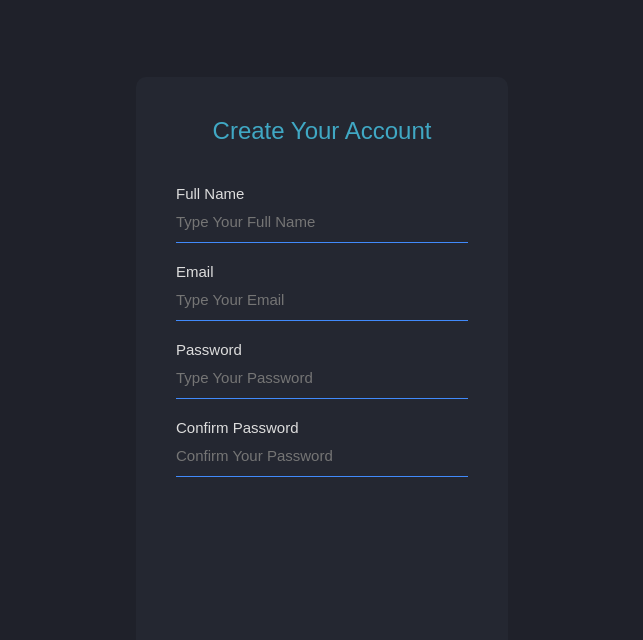
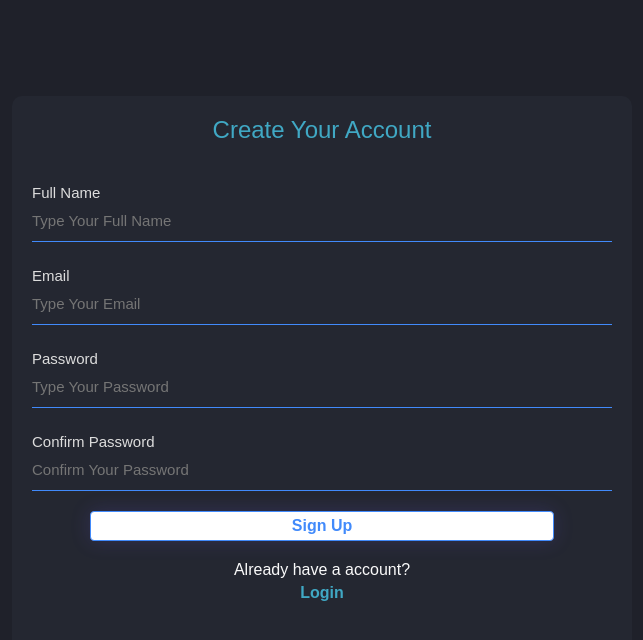
Before and after one commit to rafamenemont/projeto-integrador-2, a React (Create React App) app: page /SignUp in a window 1280 px wide. Shown: the top 640 px of the page, without its empty margins (318-961 px from the left). Built offline with nearby package versions, Linux system fonts and the light colour scheme.

Commit message:
Add: Tela de SignUp

```diff
--- a/src/Components/FormComponents/Button.tsx
+++ b/src/Components/FormComponents/ButtonForm.tsx
@@ -6,13 +6,13 @@ interface Props {
     type?: "submit" | "button";
 }
 
-function Button(props: Props) {
+function ButtonForm(props: Props) {
     return (
         <ButtonLogin type={props.type}>{props.name}</ButtonLogin>
     )
 }
 
-export default Button
+export default ButtonForm
 
 const ButtonLogin = styled.button`
     cursor: pointer;
--- a/src/Components/FormComponents/ButtonsSocial.tsx
+++ b/src/Components/FormComponents/ButtonsSocial.tsx
@@ -2,7 +2,7 @@ import React from 'react'
 import styled from 'styled-components';
 
 interface Props {
-    name: any;
+    name: JSX.Element;
     onclick: any;
     backgroundColor: string;
   }
--- a/src/Components/FormComponents/Input.tsx
+++ b/src/Components/FormComponents/Input.tsx
@@ -8,23 +8,27 @@ interface Props {
   type: string;
   value: string;
   error?: string;
+  id:string;
 }
 
-function Input({labelName, onChange, place, type, value, error="" }: Props) {
+function Input({ id,labelName, onChange, place, type, value, error = "" }: Props) {
   return (
     <InputContainer>
-      <label htmlFor={labelName}>
-        {labelName}
-      </label>
+      <div>
+        <label htmlFor={labelName}>
+          {labelName}
+        </label>
+        {error && <span>{error}</span>}
+      </div>
       <input
+        autoComplete='off'
         defaultValue={value}
-        name={labelName}
+        name={id}
         type={type}
         onChange={onChange}
-        id={labelName}
+        id={id}
         placeholder={place}
       />
-      {error && <span>{error}</span>}
     </InputContainer>
   )
 }
@@ -36,8 +40,16 @@ const InputContainer = styled.span`
   flex-direction: column;
   align-items: center;
 
+  div{
+    display: flex;
+    align-items: center;
+    justify-content: space-between;
+    width: 100%;
+    color: #FFA500;
+    font-size: 15px;
+  }
+
   label{
-
     font-weight: 500;
     font-size: 15px;
     color: #ddd;
--- a/src/Schema/login.tsx
+++ b/src/Schema/login.tsx
@@ -1,6 +1,6 @@
 import * as yup from 'yup'
 
 export const loginSchema = yup.object().shape({
-    email:yup.string().email("E-mail inválido").required("E-mail é obrigatorio"),
-    password: yup.string().required("Senha é obrigatoria")
+    email: yup.string().email("E-mail inválido").required("E-mail obrigatório"),
+    password: yup.string().required("Senha obrigatória"),
 })
--- /dev/null
+++ b/src/Schema/signup.tsx
@@ -0,0 +1,8 @@
+import * as yup from 'yup'
+
+export const signupSchema = yup.object().shape({
+    fullname: yup.string().required("Digite o seu nome"),
+    email: yup.string().email("E-mail inválido").required("E-mail obrigatório"),
+    password: yup.string().min(6,'Senha Curta').required("Senha obrigatória"),
+    confirmPassword: yup.string().oneOf([yup.ref('password'), null], 'senhas devem ser iguais')
+})
--- a/src/components/Button/button.tsx
+++ b/src/components/Button/button.tsx
@@ -7,7 +7,7 @@ export const Button: React.FC<{
     format: string
 }> = ({ text, format }) => {
     return (
-        format == "transparent" ? <TransparentButton>{text}</TransparentButton> : <SolidButton>{text}</SolidButton>
+        format === "transparent" ? <TransparentButton>{text}</TransparentButton> : <SolidButton>{text}</SolidButton>
     )
 }
 
--- a/src/views/FormLogin/FormLogin.tsx
+++ b/src/views/FormLogin/FormLogin.tsx
@@ -5,12 +5,13 @@ import {useState} from 'react'
 
 import Input from '../../Components/FormComponents/Input'
 import ButtonsSocial from "../../Components/FormComponents/ButtonsSocial";
-import Button from "../../Components/FormComponents/Button";
+import ButtonForm from "../../Components/FormComponents/ButtonForm";
 import { loginSchema } from "../../Schema/login";
+import { Link } from "react-router-dom";
 
 function FormLogin() {
 
-    const [error, setError] = useState(false)
+    const [showErros, setshowErros] = useState(false)
 
     const {values, errors, handleChange, handleSubmit} = useFormik({
         initialValues: {
@@ -24,7 +25,7 @@ function FormLogin() {
     })
 
     const onSubmit = (e: React.FormEvent<HTMLFormElement>) => {
-        setError(true)
+        setshowErros(true)
         handleSubmit(e)
     }
 
@@ -36,22 +37,24 @@ function FormLogin() {
                     <Input
                         type='text'
                         labelName='Email'
+                        id="email"
                         onChange={handleChange}
                         place='Type Your Email'
                         value={values.email}
-                        error={error ? errors.email : ''}
+                        error={showErros ? errors.email : ''}
                     />
 
                     <Input
                         type='password'
                         labelName='Password'
+                        id="password"
                         onChange={handleChange}
                         place='Type Your Password'
                         value={values.password}
-                        error={error ? errors.password : ''}
+                        error={showErros ? errors.password : ''}
                     />
-                    <p>Forgot Password?</p>
-                    <Button type="submit" name='Login' />
+                    <Link to="/">Forgot Password?</Link>
+                    <ButtonForm type="submit" name='Login' />
                 </Container>
                 <p>Or Login Using</p>
                 <ContainerSocial>
@@ -72,7 +75,7 @@ function FormLogin() {
                 </ContainerSocial>
                 <ContaierSign>
                     <p>Don't have an account?</p>
-                    <p>Sign Up</p>
+                    <Link to='/Signup'>Sign Up</Link>
                 </ContaierSign>
             </ContainerLogin>
         </ContainerForm>
@@ -89,6 +92,12 @@ const ContaierSign = styled.div`
     gap: 10px;
     font-size: 15px;
     margin-top: 20px;
+
+    a{
+        text-decoration: none;
+        color: #40A8C4;
+        font-weight: 600;
+    }
 `
 
 const ContainerSocial = styled.div`
@@ -107,14 +116,16 @@ const Container = styled.div`
       flex-direction: column;
       gap: 20px;
 
-      p{
+      a{
+        text-decoration: none;
+        color: #fff;
         align-self: flex-end;
         font-size: 12px;
       }
 `
 
 const ContainerLogin = styled.form`
-    min-height: 85%;
+    min-height: 80%;
     min-width: 30%;
     background: ${({ theme }) => theme.bodyComponent};
     display: flex;
@@ -123,7 +134,7 @@ const ContainerLogin = styled.form`
     justify-content:flex-start;
     gap: 20px;
     border-radius: 10px;
-    padding: 40px;
+    padding: 20px;
 
     h1{
         justify-self: flex-start;
@@ -138,7 +149,6 @@ const ContainerLogin = styled.form`
     }
 `
 
-
 export const ContainerForm = styled.div`
     height: 100vh;
     width: 100%;
--- a/src/views/FormSignUp/FormSignUp.tsx
+++ b/src/views/FormSignUp/FormSignUp.tsx
@@ -2,46 +2,80 @@ import styled from "styled-components"
 
 import { ContainerForm } from "../FormLogin/FormLogin"
 import Input from "../../Components/FormComponents/Input"
+import ButtonForm from "../../Components/FormComponents/ButtonForm"
+import { signupSchema } from "../../Schema/signup"
+import { useState } from "react"
+import { useFormik } from "formik"
+import { Link } from "react-router-dom"
 
 function FormSignUp() {
+  const [showErros, setshowErros] = useState(false)
+
+  const { values, errors, handleChange, handleSubmit } = useFormik({
+    initialValues: {
+      email:'',
+      fullname: '',
+      password: '',
+      confirmPassword: '',
+    },
+    validationSchema: signupSchema,
+    onSubmit: values => {
+      console.log(values)
+    }
+  })
+
+  const onSubmit = (e: React.FormEvent<HTMLFormElement>) => {
+    setshowErros(true)
+    handleSubmit(e)
+  }
+
   return (
     <ContainerForm>
-      <ContainerSignUp>
+      <ContainerSignUp onSubmit={onSubmit}>
         <h1>Create Your Account</h1>
         <Container>
           <Input
             labelName="Full Name"
+            id="fullname"
             type="text"
-            onChange={undefined}
+            onChange={handleChange}
             place="Type Your Full Name"
-            value=""
-            error=''
+            value={values.fullname}
+            error={showErros ? errors.fullname : ''}
           />
           <Input
             labelName="Email"
+            id="email"
             type="text"
-            onChange={undefined}
+            onChange={handleChange}
             place="Type Your Email"
-            value=""
-            error=''
+            value={values.email}
+            error={showErros ? errors.email : ''}
           />
           <Input
             labelName="Password"
-            type="text"
-            onChange={undefined}
+            type="password"
+            id="password"
+            onChange={handleChange}
             place="Type Your Password"
-            value=""
-            error=''
+            value={values.password}
+            error={showErros ? errors.password : ''}
           />
           <Input
             labelName="Confirm Password"
-            type="text"
-            onChange={undefined}
+            type="password"
+            id="confirmPassword"
+            onChange={handleChange}
             place="Confirm Your Password"
-            value=""
-            error=''
+            value={values.confirmPassword}
+            error={showErros ? errors.confirmPassword : ''}
           />
         </Container>
+        <ButtonForm type="submit" name="Sign Up" />
+        <LoginContainer>
+          <p>Already have a account?</p>
+          <Link to="/Login">Login</Link>
+        </LoginContainer>
       </ContainerSignUp>
     </ContainerForm>
   )
@@ -49,17 +83,33 @@ function FormSignUp() {
 
 export default FormSignUp
 
-const Container = styled.form`
+const LoginContainer = styled.div`
+min-width: 100%;
+text-align: center;
+display: flex;
+flex-direction: column;
+align-items: center;
+justify-content: center;
+gap: 5px;
+
+a{
+  text-decoration: none;
+  color: #40A8C4;
+  font-weight: 600;
+}
+`
+
+const Container = styled.div`
       width: 100%;
       display: flex;
       flex-direction: column;
-      gap: 20px;
+      gap: 25px;
       margin-top: 20px;
 `
 
-const ContainerSignUp = styled.div`
-      min-height: 85%;
-    min-width: 30%;
+const ContainerSignUp = styled.form`
+    min-height: 80%;
+    min-width: 50%;
     background: ${({ theme }) => theme.bodyComponent};
     display: flex;
     flex-direction: column;
@@ -67,9 +117,10 @@ const ContainerSignUp = styled.div`
     justify-content:flex-start;
     gap: 20px;
     border-radius: 10px;
-    padding: 40px;
+    padding: 20px;
 
     h1{
+      text-align: center;
       justify-self: flex-start;
       font-size: 24px;
       font-weight: 100;
--- a/src/views/LandingPage/LadingPage.tsx
+++ b/src/views/LandingPage/LadingPage.tsx
@@ -1,5 +1,5 @@
 import styled from "styled-components";
-import { Button } from "../../components/Button/button";
+import { Button } from "../../Components/Button/button";
 
 const LandingPage = () => {
     return (
```
